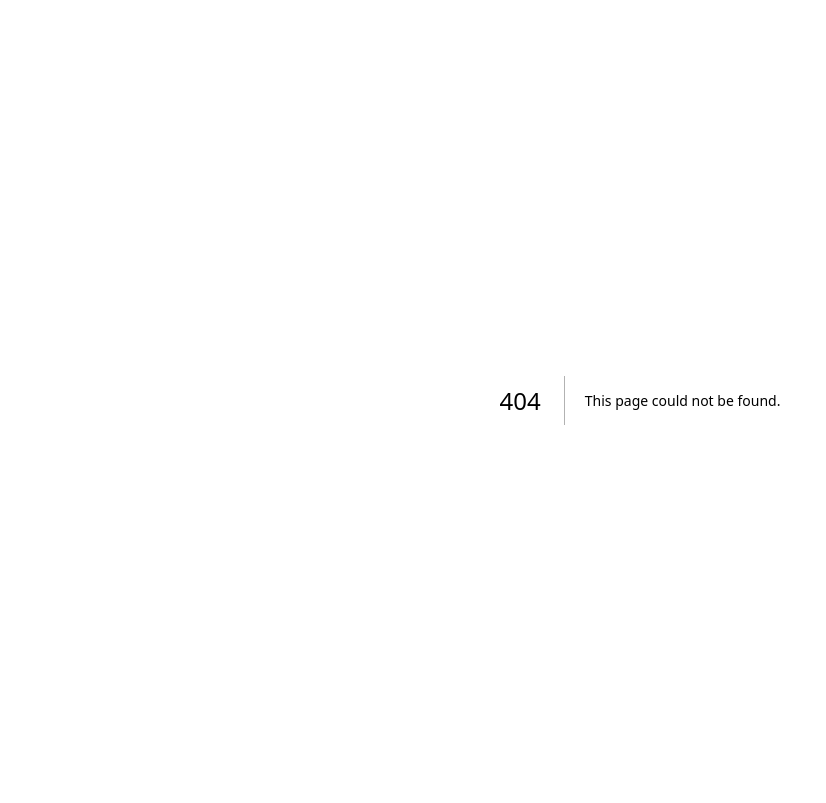
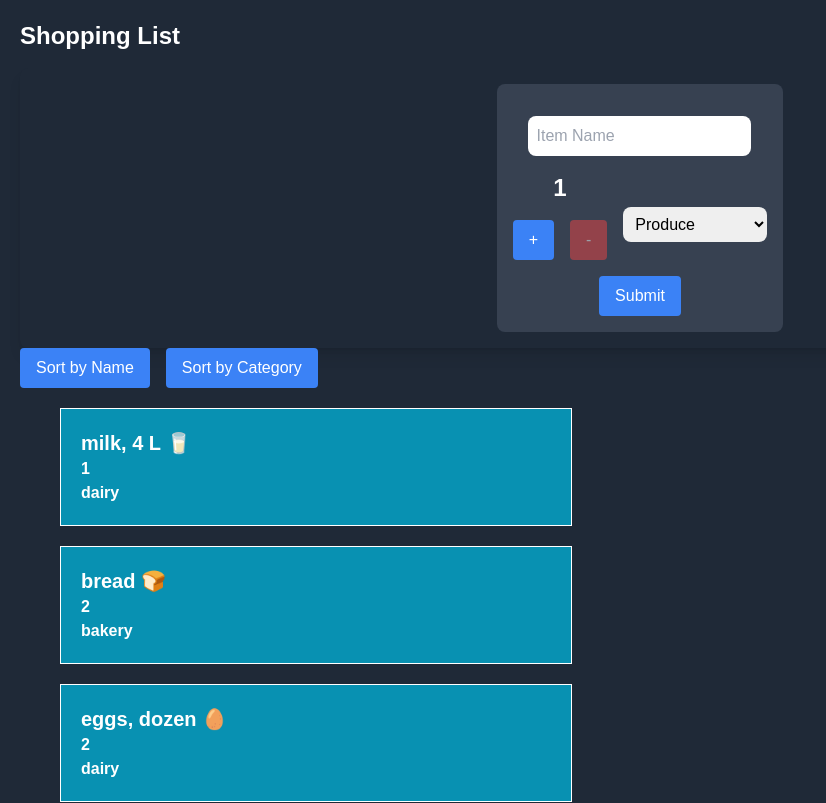
Before and after one commit to Nassernas/cprg306-assignments, a Next.js app: page /week-7 in a window 1280 px wide. Before the commit this address had no page. Shown: the top 803 px of the page, without its empty margins (0-826 px from the left). Built offline with nearby package versions, Linux system fonts and the light colour scheme.

Commit message:
week 7 assignment commit

```diff
--- a/app/page.js
+++ b/app/page.js
@@ -23,6 +23,9 @@ export default function Home() {
             <li>
               <Link href="./week-6/" className={linkStyles}>Week 6 Assignment</Link>
             </li>
+            <li>
+              <Link href="./week-7/" className={linkStyles}>Week 7 Assignment</Link>
+            </li>
           </ul>
         </div>
       </main>
--- /dev/null
+++ b/app/week-7/item-list.js
@@ -0,0 +1,50 @@
+"use client";
+import Item from "./item";
+import { useState } from "react";
+
+
+export default function ItemList({ items }) {
+    const [sortBy, setSortBy] = useState("name");
+    const sorted = [...items].sort((a, b) => {
+      if (sortBy === "name"){
+        return a.name > b.name;
+
+      }
+      else if (sortBy === "category"){
+        return a.category > b.category;
+
+      }
+    });
+
+
+      return(
+        <div className="min-h-screen">
+            <div className="flex space-x-4 mb-4">
+                <button
+                    onClick={() => setSortBy("name")}
+                    className="px-4 py-2 bg-blue-500 text-white rounded"
+                >
+                    Sort by Name
+                </button>
+                <button
+                    onClick={() => setSortBy("category")}
+                    className="px-4 py-2 bg-blue-500 text-white rounded"
+                >
+                    Sort by Category
+                </button>
+            </div>
+
+
+
+        <main>
+            <ul>
+            {sorted.map((itemObj) => {
+                    return <Item key={itemObj.id} itemObj={itemObj} />;
+                    })}
+
+
+            </ul>
+        </main>
+        </div>
+      );
+}
--- /dev/null
+++ b/app/week-7/item.js
@@ -0,0 +1,15 @@
+export default function Item({itemObj}){
+
+    let {name, quantity, category} = itemObj;
+
+    return (
+        <div className="bg-cyan-600 border border-white p-5 my-5 mx-10 max-w-lg font-bold">
+            <ul>
+                <li className="text-xl">{name}</li>
+                <li>{quantity}</li>
+                <li>{category}</li>
+            </ul>
+        </div>
+    );
+
+}
--- /dev/null
+++ b/app/week-7/items.json
@@ -0,0 +1,74 @@
+[
+    {
+      "id": "1h2GJKH12gkHG31h1H",
+      "name": "milk, 4 L 🥛",
+      "quantity": 1,
+      "category": "dairy"
+    },
+    {
+      "id": "2KJH3k2j3H1k2J3K1H",
+      "name": "bread 🍞",
+      "quantity": 2,
+      "category": "bakery"
+    },
+    {
+      "id": "3h2KJH3k2j3H1k2J3",
+      "name": "eggs, dozen 🥚",
+      "quantity": 2,
+      "category": "dairy"
+    },
+    {
+      "id": "4k2J3K1H2GJKH12gk",
+      "name": "bananas 🍌",
+      "quantity": 6,
+      "category": "produce"
+    },
+    {
+      "id": "5H1h1H2KJH3k2j3H",
+      "name": "broccoli 🥦",
+      "quantity": 3,
+      "category": "produce"
+    },
+    {
+      "id": "6H1k2J3K1H2GJKH1",
+      "name": "chicken breasts, 1 kg 🍗",
+      "quantity": 1,
+      "category": "meat"
+    },
+    {
+      "id": "7gkHG31h1H2KJH3k",
+      "name": "pasta sauce 🍝",
+      "quantity": 3,
+      "category": "canned goods"
+    },
+    {
+      "id": "8j3H1k2J3K1H2GJK",
+      "name": "spaghetti, 454 g 🍝",
+      "quantity": 2,
+      "category": "dry goods"
+    },
+    {
+      "id": "9H12gkHG31h1H2KJ",
+      "name": "toilet paper, 12 pack 🧻",
+      "quantity": 1,
+      "category": "household"
+    },
+    {
+      "id": "10H3k2j3H1k2J3K1",
+      "name": "paper towels, 6 pack",
+      "quantity": 1,
+      "category": "household"
+    },
+    {
+      "id": "11k2J3K1H2GJKH12",
+      "name": "dish soap 🍽️",
+      "quantity": 1,
+      "category": "household"
+    },
+    {
+      "id": "12GJKH12gkHG31h1",
+      "name": "hand soap 🧼",
+      "quantity": 4,
+      "category": "household"
+    }
+  ]
--- /dev/null
+++ b/app/week-7/new-item.js
@@ -0,0 +1,97 @@
+"use client";
+import { useState } from "react";
+import ItemList from "./item-list";
+
+export default function NewItem({ onAddItem }) {
+    const [quantity, setQuantity] = useState(1);
+    const [name, setName] = useState("");
+    const [category, setCategory] = useState("produce");
+
+    const increment = () => {
+        let currentCount = quantity;
+        if(currentCount < 20) {
+            setQuantity(currentCount + 1);
+        }
+    };
+
+    const decrement = () => {
+        let currentCount = quantity;
+        if (currentCount > 1) {
+            setQuantity(currentCount - 1);
+        }
+    };
+
+    let incrementButtonStyle = "px-4 py-2 bg-blue-500 text-white rounded";
+    if (quantity >= 20)  {
+        incrementButtonStyle = "px-4 py-2 bg-blue-500 text-white rounded opacity-50";
+    }
+
+    let decrementButtonStyle = "px-4 py-2 bg-red-500 text-white rounded";
+    if (quantity <= 1) {
+        decrementButtonStyle = "px-4 py-2 bg-red-500 text-white rounded opacity-50";
+    }
+
+    const handleSubmit = (event) => {
+        event.preventDefault();
+        const item = { id: "372198371298", name, quantity, category };
+        console.log(item);
+        setName("");
+        setQuantity(1);
+        setCategory("produce");
+        onAddItem(item);
+    }
+
+    return (
+        <div className="flex flex-col items-center p-4 bg-gray-800 text-white rounded-lg shadow-lg">
+            <form onSubmit={handleSubmit} className="flex flex-col items-center bg-gray-700 p-4 rounded-lg">
+            <input type="text"
+                    value={name} onChange={(event) => setName(event.target.value)}
+                    placeholder="Item Name"
+                    className="p-2 mt-4 rounded-lg text-black"
+                    required
+                    />
+                <div className="flex items-center space-x-4 mt-4">
+                    <div className="flex flex-col items-center">
+                        <h2 className="text-2xl font-bold mb-4">{quantity}</h2>
+                        <div className="flex space-x-4">
+                            <button
+                                type="button"
+                                onClick={increment}
+                                className={incrementButtonStyle}
+                            >
+                                +
+                            </button>
+                            <button
+                                type="button"
+                                onClick={decrement}
+                                className={decrementButtonStyle}
+                            >
+                                -
+                            </button>
+                        </div>
+                    </div>
+                    <select
+                        value={category}
+                        onChange={(event) => setCategory(event.target.value)}
+                        className="p-2 mt-4 rounded-lg text-black"
+                    >
+                        <option value="Produce">Produce</option>
+                        <option value="Dairy">Dairy</option>
+                        <option value="Bakery">Bakery</option>
+                        <option value="Meat">Meat</option>
+                        <option value="Frozen Foods">Frozen Foods</option>
+                        <option value="Canned Goods">Canned Goods</option>
+                        <option value="Dry Goods">Dry Goods</option>
+                        <option value="Beverages">Beverages</option>
+                        <option value="Snacks">Snacks</option>
+                        <option value="Household">Household</option>
+                        <option value="Other">Other</option>
+
+                    </select>
+                </div>
+                <button type="submit" className="px-4 py-2 bg-blue-500 text-white rounded mt-4">Submit</button>
+            </form>
+        </div>
+    );
+
+}
--- /dev/null
+++ b/app/week-7/page.js
@@ -0,0 +1,27 @@
+"use client";
+import ItemList from "./item-list";
+import NewItem from "./new-item";
+import itemsData from "./items.json";
+import { useState } from "react";
+
+
+export default function Page() {
+  const [items, setItems] = useState(itemsData);
+  const handleAddItem = (newItem) => {
+    setItems( [...items, newItem])
+  };
+
+
+
+
+
+    return (
+      <main className="bg-gray-800 p-5 text-white ">
+        <h1 className="text-2xl font-bold mb-4">Shopping List</h1>
+        <NewItem onAddItem={handleAddItem} />
+        <ItemList items={items}/>
+
+
+      </main>
+    );
+  }
```
